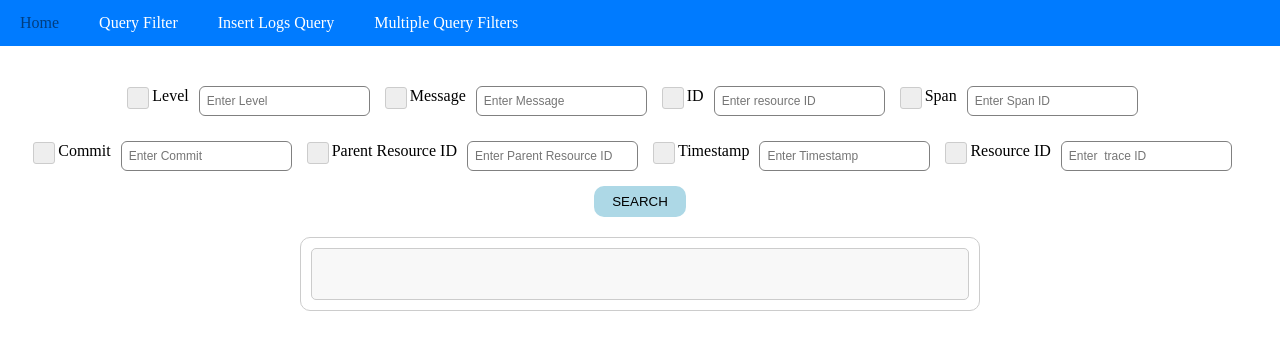
After one commit to Vivek-Soni-5/dyte_task, a Flask app: page /multiple_log_query in a window 1280 px wide. The commit adds this page. Shown: the top 350 px of the page. Run offline with Flask 3, Linux system fonts and the light colour scheme.

Commit message:
final commit

```diff
--- a/main.py
+++ b/main.py
@@ -44,7 +44,7 @@ def get_error_logs():
         return render_template('log_query.html', result = "ok", data = error_logs)
     return render_template('log_query.html')
 
-@app.route('/insert_logs', methods = ['POST', 'GET'])
+@app.route('/', methods = ['POST', 'GET'])
 def insert_logs():
     if request.method == 'POST':
         data = request.get_json()
@@ -92,5 +92,84 @@ def insert_logs():
 
     return render_template('insert_log.html')
 
+@app.route('/multiple_log_query', methods = ['POST', 'GET'])
+def multiple_log_query():
+    if request.method == 'POST':
+        # Initialize an empty list to store tuples
+        additional_values = []
+        # querys = db.child("logs")
+
+        # Check each parameter in the request.form and add corresponding tuples
+        if 'level' in request.form:
+            option1 = 'level'
+            value1 = request.form['level']
+            if value1 != '':
+                additional_values.append((option1, value1))
+                # querys = querys.order_by_child('level').start_at(value1).end_at(value1)
+
+        if 'message' in request.form:
+            option2 = 'message'
+            value2 = request.form['message']
+            if value2 != '':
+                additional_values.append((option2, value2))
+                # querys = querys.order_by_child('message').start_at(value2).end_at(value2)
+
+        if 'resourceId' in request.form:
+            option3 = 'resourceId'
+            value3 = request.form['resourceId']
+            if value3 != '':
+                additional_values.append((option3, value3))
+                # querys = querys.order_by_child('resourceId').start_at(value3).end_at(value3)
+
+        if 'timestamp' in request.form:
+            option4 = 'timestamp'
+            value4 = request.form['timestamp']
+            if value4 != '':
+                additional_values.append((option4, value4))
+                # querys = querys.order_by_child('timestamp').start_at(value4).end_at(value4)
+
+        if 'traceId' in request.form:
+            option5 = 'traceId'
+            value5 = request.form['traceId']
+            if value5 != '':
+                additional_values.append((option5, value5))
+                # querys = querys.order_by_child('traceId').start_at(value5).end_at(value5)
+
+        if 'spanId' in request.form:
+            option6 = 'spanId'
+            value6 = request.form['spanId']
+            if value6 != '':
+                additional_values.append((option6, value6))
+                # querys = querys.order_by_child('spanId').start_at(value6).end_at(value6)
+
+        if 'commit' in request.form:
+            option7 = 'commit'
+            value7 = request.form['commit']
+            if value7 != '':
+                additional_values.append((option7, value7))
+                # querys = querys.order_by_child('commit').start_at(value7).end_at(value7)
+
+        if 'parentResourceId' in request.form:
+            option8 = 'metadata/parentResourceId'
+            value8 = request.form['parentResourceId']
+            if value8 != '':
+                additional_values.append((option8, value8))
+                # querys = querys.order_by_child('metadata/parentResourceId').start_at(value8).end_at(value8)
+
+        #Now you can use the additional_values list in your query
+        query = db.child("logs")
+
+        print(additional_values)
+
+        for child_key, value in additional_values:
+            query = query.order_by_child(child_key).start_at(value).end_at(value)
+
+        data = query.get()
+        error_logs = [log.val() for log in data.each()]
+
+        return render_template('multiple_log_query.html', result = "ok", data = error_logs)
+
+    return render_template('multiple_log_query.html')
+
 if __name__ == '__main__':
     app.run(debug=True)
--- /dev/null
+++ b/templates/multiple_log_query.html
@@ -0,0 +1,309 @@
+<!DOCTYPE html>
+<html lang="en">
+
+<head>
+    <meta charset="UTF-8">
+    <title>Multiple Checkboxes with Input Boxes</title>
+    <style>
+        /* CSS styles for checkbox and input box */
+        /* Style can be customized further */
+        * {
+            margin: 0;
+            padding: 0;
+        }
+        .navbar {
+            overflow: hidden;
+            background-color: #007bff;
+            margin-bottom: 30px;
+        }
+
+        .navbar a {
+            float: left;
+            display: block;
+            color: white;
+            text-align: center;
+            padding: 14px 20px;
+            text-decoration: none;
+        }
+
+        /* On hover, the links will change color */
+        .navbar a:hover {
+            opacity: 0.5;
+            /* background-color: blue; */
+            color: black;
+        }
+
+        .checkbox-container {
+            display: flex;
+            margin-right: 10px;
+            align-items: center;
+        }
+
+        .checkbox-label {
+            display: inline-block;
+            position: relative;
+            padding-left: 25px;
+            cursor: pointer;
+            font-size: 16px;
+            user-select: none;
+        }
+
+        .checkbox-label input {
+            position: absolute;
+            opacity: 0;
+            cursor: pointer;
+        }
+
+        .checkmark {
+            position: absolute;
+            top: 0;
+            left: 0;
+            height: 20px;
+            width: 20px;
+            background-color: #eee;
+            border: 1px solid #ccc;
+            border-radius: 3px;
+        }
+
+        .checkmark:after {
+            content: "";
+            position: absolute;
+            display: none;
+            left: 7px;
+            top: 3px;
+            width: 5px;
+            height: 10px;
+            border: solid #007bff;
+            border-width: 0 2px 2px 0;
+            transform: rotate(45deg);
+        }
+
+        .checkbox-label input:checked ~ .checkmark:after {
+            display: block;
+        }
+
+        .input-box {
+
+            margin-top: 10px;
+        }
+
+        .input-box input[type="text"] {
+            padding: 7px;
+    font-size: 12px;
+    margin-right: 15px;
+    border-radius: 6px;
+    border: 1px solid gray;
+        }
+        .btn{
+            margin: auto;
+    display: flex;
+    padding: 8px 18px;
+    border-radius: 10px;
+    background: lightblue;
+    border: none;
+    cursor: pointer;
+        }
+
+
+        .box {
+            margin-bottom: 15px;
+            display: flex;
+        }
+        .main1{
+            display: flex;
+            justify-content: center ;
+        }
+        .log-results {
+            margin: 20px 300px;
+    border: 1px solid #ccc;
+    padding: 10px;
+    border-radius: 10px;
+        }
+
+        .log-item {
+            margin-bottom: 8px;
+        }
+        pre {
+            background-color: #f8f8f8;
+            border: 1px solid #ccc;
+            padding: 10px;
+            border-radius: 5px;
+            overflow: auto;
+        }
+    </style>
+</head>
+
+<body>
+
+    <div class="navbar">
+        <a href="/">Home</a>
+        <a href="/get_logs">Query Filter</a>
+        <a href="/">Insert Logs Query</a>
+        <a href="/multiple_log_query">Multiple  Query Filters</a>
+    </div>
+    <div class="main">
+        <!-- 8 different checkboxes with input boxes -->
+    <form method="post" action="/multiple_log_query">
+        <div class="main1">
+            <div class="box">
+                <label class="checkbox-container">
+                    <span class="checkbox-label">Level
+                        <input type="checkbox" id="toggleCheckboxLevel">
+                        <span class="checkmark"></span>
+                    </span>
+                </label>
+                <div class="input-box" id="inputBoxLevel">
+                    <input type="text" placeholder="Enter Level" name = "level">
+                </div>
+            </div>
+            <div class="box">
+                <label class="checkbox-container">
+                    <span class="checkbox-label">Message
+                        <input type="checkbox" id="toggleCheckboxMessage">
+                        <span class="checkmark"></span>
+                    </span>
+                </label>
+                <div class="input-box" id="inputBoxMessage">
+                    <input type="text" placeholder="Enter Message" name = "message">
+                </div>
+            </div>
+            <div class="box">
+                <label class="checkbox-container">
+                    <span class="checkbox-label">ID
+                        <input type="checkbox" id="toggleCheckboxID">
+                        <span class="checkmark"></span>
+                    </span>
+                </label>
+                <div class="input-box" id="inputBoxID">
+                    <input type="text" placeholder="Enter resource ID" name = "resourceId">
+                </div>
+            </div>
+            <div class="box">
+                <label class="checkbox-container">
+                    <span class="checkbox-label">Span
+                        <input type="checkbox" id="toggleCheckboxSpan">
+                        <span class="checkmark"></span>
+                    </span>
+                </label>
+                <div class="input-box" id="inputBoxSpan">
+                    <input type="text" placeholder="Enter Span ID" name = "spanId">
+                </div>
+            </div>
+
+        </div>
+        <div class="main1">
+            <div class="box">
+                <label class="checkbox-container">
+                    <span class="checkbox-label">Commit
+                        <input type="checkbox" id="toggleCheckboxCommit">
+                        <span class="checkmark"></span>
+                    </span>
+                </label>
+                <div class="input-box" id="inputBoxCommit">
+                    <input type="text" placeholder="Enter Commit" name = "commit">
+                </div>
+            </div>
+            <div class="box">
+                <label class="checkbox-container">
+                    <span class="checkbox-label">Parent Resource ID
+                        <input type="checkbox" id="toggleCheckboxParentResourceID">
+                        <span class="checkmark"></span>
+                    </span>
+                </label>
+                <div class="input-box" id="inputBoxParentResourceID">
+                    <input type="text" placeholder="Enter Parent Resource ID" name = "parentResourceId">
+                </div>
+            </div>
+            <div class="box">
+                <label class="checkbox-container">
+                    <span class="checkbox-label">Timestamp
+                        <input type="checkbox" id="toggleCheckboxTimestamp">
+                        <span class="checkmark"></span>
+                    </span>
+                </label>
+                <div class="input-box" id="inputBoxTimestamp">
+                    <input type="text" placeholder="Enter Timestamp" name = "timestamp">
+                </div>
+            </div>
+            <div class="box">
+                <label class="checkbox-container">
+                    <span class="checkbox-label">Resource ID
+                        <input type="checkbox" id="toggleCheckboxResourceID">
+                        <span class="checkmark"></span>
+                    </span>
+                </label>
+                <div class="input-box" id="inputBoxResourceID">
+                    <input type="text" placeholder="Enter  trace ID" name = "traceId">
+                </div>
+            </div>
+        </div>
+            <input type="submit" class="btn" value='SEARCH'>
+        </div>
+    </form>
+    <div class="log-results" id="logResults">
+        <!-- Results will appear here -->
+        <pre id="jsonOutput">
+            {% if result == "ok" %}
+            <script>
+                // Sample JSON data
+                var jsonData = {{ data | tojson | safe }};
+
+                // Format JSON data with indentation
+                var formattedJson = JSON.stringify(jsonData, null, 2);
+
+                // Display formatted JSON data in the pre tag
+                document.getElementById('jsonOutput').textContent = formattedJson;
+            </script>
+            {% elif result %}
+                <p>{{ result }}</p>
+            {% endif %}
+        </pre>
+    </div>
+
+    <script>
+        // JavaScript to toggle input box visibility for each checkbox
+        const checkboxIds = [
+            'toggleCheckboxLevel',
+            'toggleCheckboxMessage',
+            'toggleCheckboxID',
+            'toggleCheckboxSpan',
+            'toggleCheckboxCommit',
+            'toggleCheckboxParentResourceID',
+            'toggleCheckboxTimestamp',
+            'toggleCheckboxResourceID'
+        ];
+
+        const inputBoxIds = [
+            'inputBoxLevel',
+            'inputBoxMessage',
+            'inputBoxID',
+            'inputBoxSpan',
+            'inputBoxCommit',
+            'inputBoxParentResourceID',
+            'inputBoxTimestamp',
+            'inputBoxResourceID'
+        ];
+
+        for (let i = 0; i < checkboxIds.length; i++) {
+            const checkbox = document.getElementById(checkboxIds[i]);
+            const inputBox = document.getElementById(inputBoxIds[i]);
+
+            checkbox.addEventListener('change', function() {
+                if (this.checked) {
+                    inputBox.style.display = 'block';
+                } else {
+                    inputBox.style.display = 'none';
+                }
+            });
+        }
+
+        function searchLogs() {
+            // This function would typically make an AJAX request to the server
+            // to perform the search based on input and selected filter
+
+           }
+
+    </script>
+</body>
+
+</html>
```
Also changed, not shown: templates/insert_log.html (+80 -5 lines), templates/log_query.html (+32 -4 lines).
